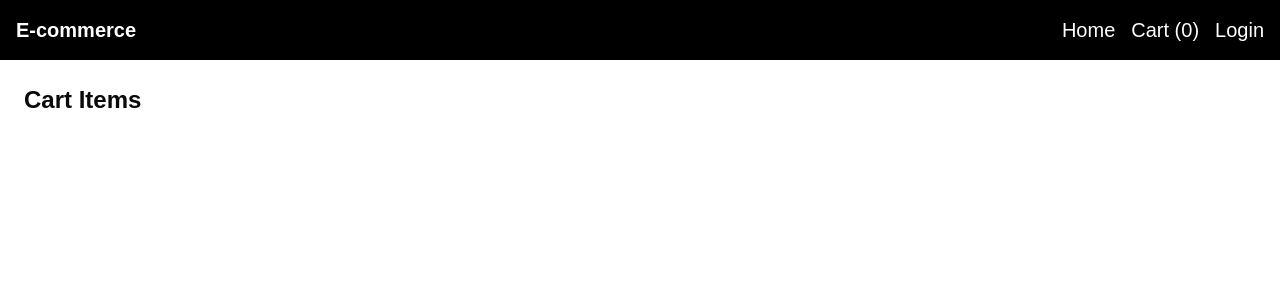
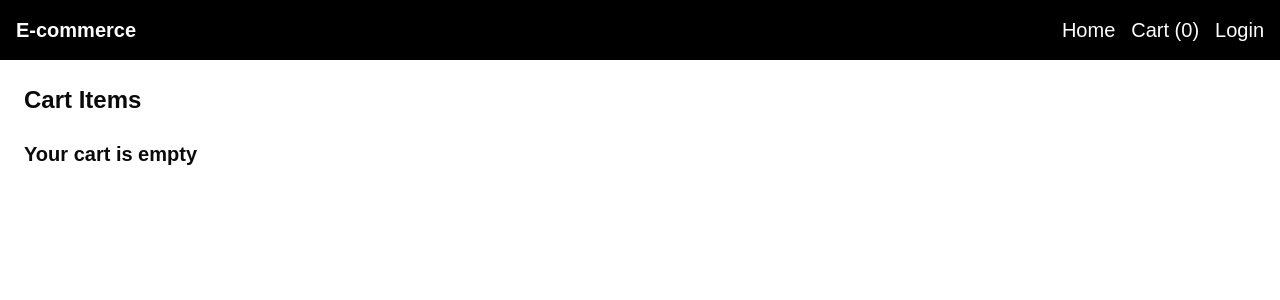
Before and after one commit to amin10003/TaskManager, a React (Vite) app: page /cart in a window 1280 px wide. Shown: the top 300 px of the page. Built offline with nearby package versions, Linux system fonts and the light colour scheme.

Commit message:
add empty cart state message

```diff
--- a/src/Pages/Cart.jsx
+++ b/src/Pages/Cart.jsx
@@ -12,6 +12,10 @@ function Cart() {
     <div className="p-6">
       <h1 className="text-2xl font-bold mb-6">Cart Items</h1>
 
+      {cartItems.length === 0 && (
+        <h2 className="text-xl font-semibold">Your cart is empty</h2>
+      )}
+      {cartItems.length > 0 && (
         <div className="space-y-4">
           {cartItems.map((item) => (
             <div
@@ -72,6 +76,7 @@ function Cart() {
             </div>
           ))}
         </div>
+      )}
     </div>
   );
 }
```
Lines whose indentation alone changed are shown as unchanged.
